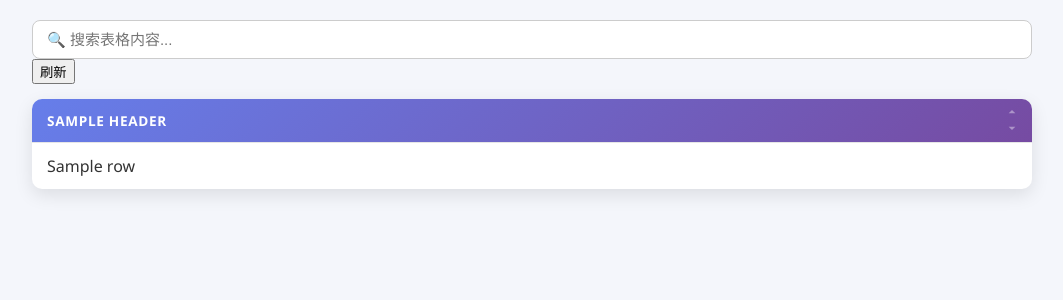
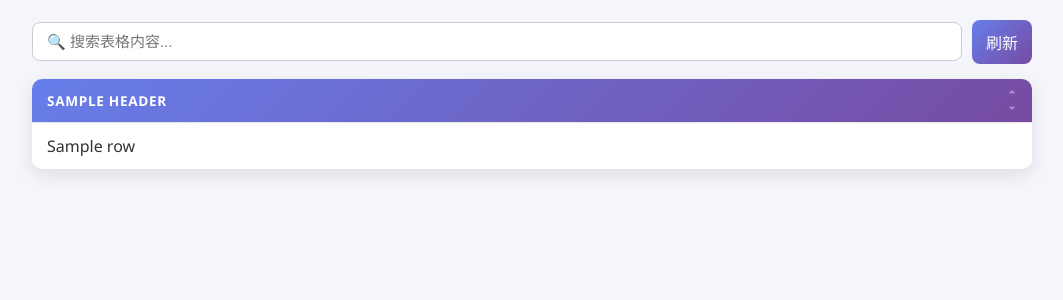
Before and after one commit to user0157/lk-stock, a Flask app: template templates/index.html in a window 1280 px wide. Shown: the part 109-409 px from the top of the page, without its empty margins (108-1171 px from the left). Run offline with Flask 3, Linux system fonts and the light colour scheme; the template is opened without the code that fills it: most values are stand-ins (such as "Sample title", 1, 10 or a date in 2020).

Commit message:
Add files via upload

```diff
--- a/static/css/style.css
+++ b/static/css/style.css
@@ -46,13 +46,16 @@ h2 {
 
 /* ===== 搜索框 ===== */
 .search-box {
-    width: 90%;
+    width: 100%;
     max-width: 1000px;
     margin: 10px auto 15px auto;
+    display: flex;
+    align-items: center;
+    gap: 10px;
 }
 
 .search-box input {
-    width: 100%;
+    flex: 1;
     padding: 10px 14px;
     font-size: 15px;
     border: 1px solid #ccc;
@@ -65,6 +68,22 @@ h2 {
 .search-box input:focus {
     border-color: #667eea;
     box-shadow: 0 0 0 3px rgba(102, 126, 234, 0.25);
+}
+
+.refresh-btn {
+    padding: 10px 14px;
+    font-size: 16px;
+    border: none;
+    border-radius: 8px;
+    cursor: pointer;
+    background: linear-gradient(135deg, #667eea 0%, #764ba2 100%);
+    color: white;
+    transition: filter 0.2s ease, transform 0.1s ease;
+}
+
+.refresh-btn:hover {
+    filter: brightness(1.08);
+    transform: translateY(-1px);
 }
 
 /* ===== 表格容器（关键：sticky 生效） ===== */
```
